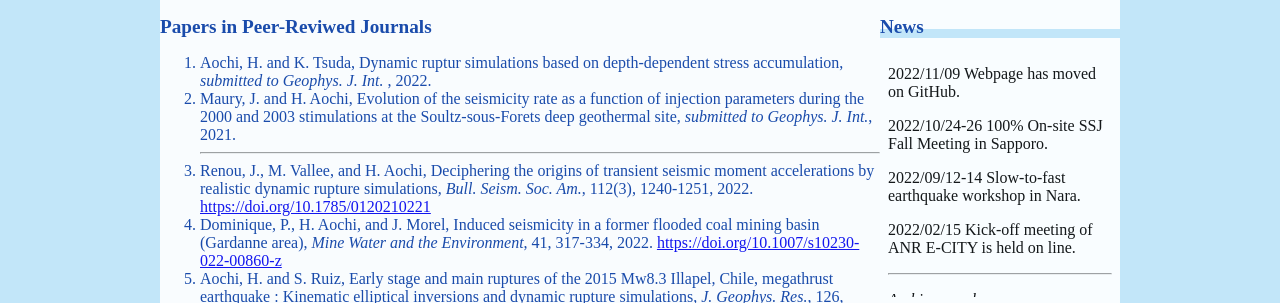
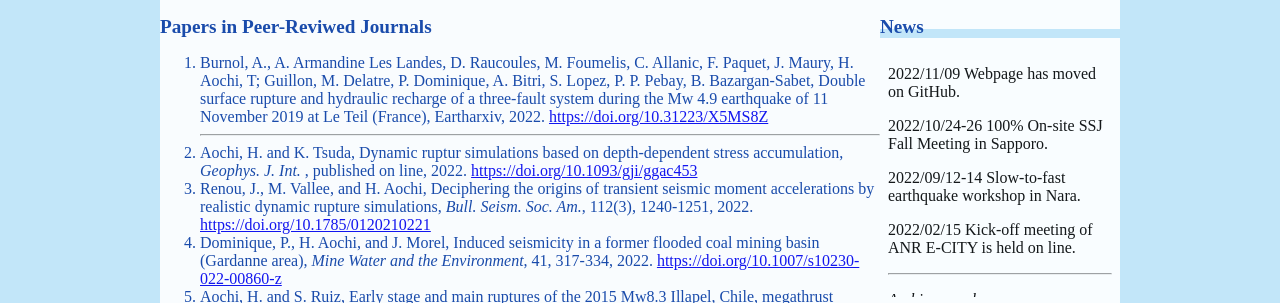
Before and after one commit to aochihi/aochihi.github.io, a plain HTML site: page publication_3.html in a window 1280 px wide. Shown: the part 125-428 px from the top of the page. Drawn offline with Linux system fonts and the light colour scheme.

Commit message:
Add files via upload

```diff
--- a/publication_3.html
+++ b/publication_3.html
@@ -100,11 +100,12 @@ $('.slimmenu').slimmenu(
           <div id="context">
         <h2>Papers in Peer-Reviwed Journals</h2>
 <ol>
-<li>Aochi, H. and K. Tsuda, Dynamic ruptur simulations based on depth-dependent stress accumulation, <i>submitted to Geophys. J. Int. </i>, 2022.
-
-<li>Maury, J. and H. Aochi, Evolution of the seismicity rate as a function of injection parameters during the 2000 and 2003 stimulations at the Soultz-sous-Forets deep geothermal site, <i>submitted to Geophys. J. Int.</i>, 2021.
+<li>Burnol, A., A. Armandine Les Landes, D. Raucoules, M. Foumelis, C. Allanic, F. Paquet, J. Maury, H. Aochi, T; Guillon, M. Delatre, P. Dominique, A. Bitri, S. Lopez, P. P. Pebay, B. Bazargan-Sabet, Double surface rupture and hydraulic recharge of a three-fault system during the Mw 4.9 earthquake of 11 November 2019 at Le
+Teil (France), Eartharxiv, 2022.  <a href="https://doi.org/10.31223/X5MS8Z" target="_blank">https://doi.org/10.31223/X5MS8Z</a>
 
 <hr>
+<li>Aochi, H. and K. Tsuda, Dynamic ruptur simulations based on depth-dependent stress accumulation, <i>Geophys. J. Int. </i>, published on line, 2022. <a href="https://doi.org/10.1093/gji/ggac453" target="_blank">https://doi.org/10.1093/gji/ggac453</a>
+
 <li>Renou, J., M. Vallee, and H. Aochi, Deciphering the origins of transient seismic moment accelerations by realistic dynamic rupture simulations, <i>Bull. Seism. Soc. Am.</i>, 112(3), 1240-1251,  2022.
 <a href="https://doi.org/10.1785/0120210221" target="_blank">https://doi.org/10.1785/0120210221</a>
 
```
Also changed, not shown: index.html (+1 -1 lines).
